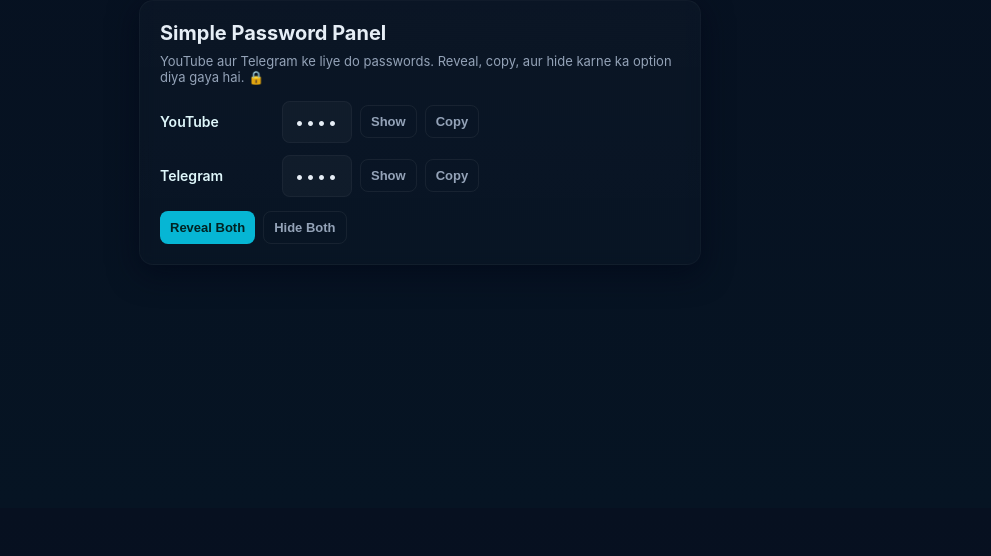
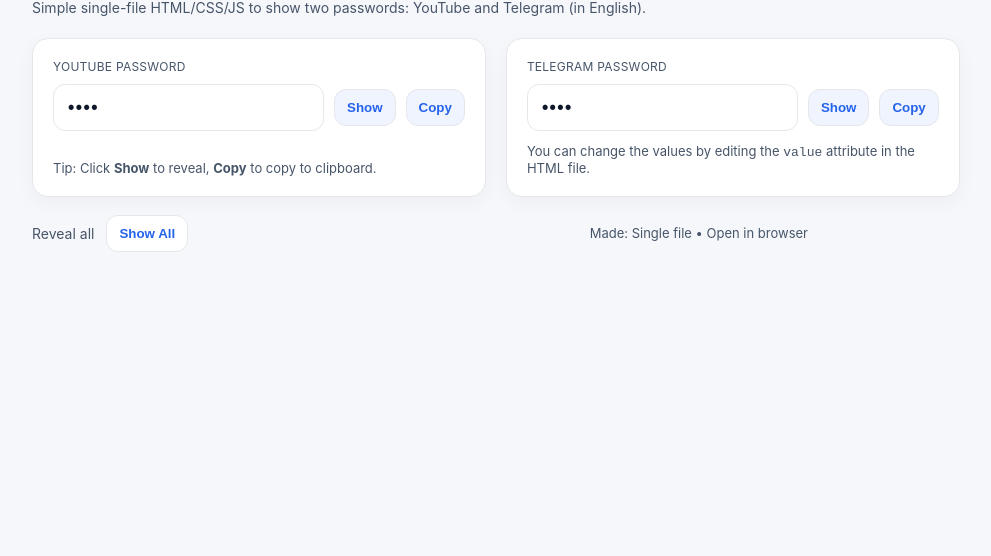
Before and after one commit to Amit2251y/passweb, a plain HTML site: page index.html in a window 1280 px wide. Shown: the part 292-848 px from the top of the page, without its empty margins (220-1211 px from the left). After the commit the page ends 800 px from the top, so only its background shows below. Drawn offline with Linux system fonts and the light colour scheme.

Commit message:
Update index.html

```diff
--- a/index.html
+++ b/index.html
@@ -1,205 +1,150 @@
 <!doctype html>
-<html lang="hi">
+<html lang="en">
 <head>
   <meta charset="utf-8" />
   <meta name="viewport" content="width=device-width,initial-scale=1" />
-  <title>Passwords — Simple</title>
+  <title>Password Display — YouTube & Telegram</title>
   <style>
     :root{
-      --bg:#0f1724;
-      --card:#0b1220;
-      --accent:#06b6d4;
-      --muted:#94a3b8;
-      --glass: rgba(255,255,255,0.03);
-      font-family: Inter, system-ui, -apple-system, "Segoe UI", Roboto, "Helvetica Neue", Arial;
+      --bg:#f6f7fb;        /* page background */
+      --text:#0f172a;      /* primary text */
+      --muted:#475569;     /* secondary text */
+      --card:#ffffff;      /* card bg */
+      --border:#e5e7eb;    /* card border */
+      --accent:#2563eb;    /* primary accent */
+      --accent-weak:#eff4ff; /* light accent bg */
     }
-    html,body{height:100%;margin:0;background:
-      linear-gradient(180deg,#071020 0%, #061423 100%); color:#e6eef6;}
-    .wrap{
-      min-height:100vh;
-      display:flex;
-      align-items:center;
-      justify-content:center;
-      padding:24px;
+    *{box-sizing:border-box}
+    html,body{height:100%}
+    body{
+      font-family:Inter, system-ui, -apple-system, 'Segoe UI', Roboto, 'Helvetica Neue', Arial;
+      margin:0; min-height:100vh; display:flex; align-items:center; justify-content:center;
+      background:var(--bg); color:var(--text);
     }
+    .wrap{width:100%;max-width:840px;padding:32px}
+    header{display:flex;align-items:flex-start;justify-content:space-between;margin-bottom:22px}
+    h1{font-size:24px;line-height:1.2;margin:0 0 6px}
+    p.lead{margin:0;color:var(--muted);font-size:14px}
+    .cards{display:grid;grid-template-columns:1fr 1fr;gap:20px}
     .card{
-      width:100%;
-      max-width:520px;
-      background:linear-gradient(180deg, rgba(255,255,255,0.02), rgba(255,255,255,0.01));
-      border-radius:14px;
-      box-shadow: 0 8px 30px rgba(2,6,23,0.6);
-      padding:20px;
-      border:1px solid rgba(255,255,255,0.03);
-      backdrop-filter: blur(6px);
+      background:var(--card);padding:20px;border-radius:16px;border:1px solid var(--border);
+      box-shadow:0 6px 20px rgba(2,6,23,.04);
+      min-height:116px;display:flex;flex-direction:column;justify-content:space-between
     }
-    h1{margin:0 0 8px 0;font-size:20px;}
-    p.lead{margin:0 0 16px 0;color:var(--muted);font-size:13px;}
-    .row{display:flex;gap:12px;align-items:center;margin-bottom:12px;}
-    .label{
-      flex:0 0 110px;
-      font-weight:600;
-      color:#dff7fb;
-      font-size:14px;
+    .label{font-size:12px;letter-spacing:.02em;color:var(--muted);margin-bottom:10px;text-transform:uppercase}
+    .pw-row{display:flex;gap:10px;align-items:center}
+    .pw{
+      flex:1;padding:12px 14px;border-radius:12px;border:1px solid var(--border);
+      background:#fff;color:var(--text);font-weight:700;font-size:18px;letter-spacing:.08em;
     }
-    .passbox{
-      flex:1;
-      display:flex;
-      gap:8px;
-      align-items:center;
+    .btn{
+      padding:10px 12px;border-radius:12px;border:1px solid var(--border);
+      background:var(--accent-weak);cursor:pointer;color:var(--accent);font-weight:700;
+      transition:transform .08s ease, box-shadow .12s ease, background .12s ease;
     }
-    .field{
-      background:var(--glass);
-      border:1px solid rgba(255,255,255,0.04);
-      padding:10px 12px;
-      border-radius:8px;
-      color:#e6eef6;
-      font-size:16px;
-      letter-spacing:2px;
-      min-width:0;
-      overflow:hidden;
-      text-overflow:ellipsis;
-      white-space:nowrap;
-    }
-    button.btn{
-      background:transparent;
-      border:1px solid rgba(255,255,255,0.06);
-      color:var(--muted);
-      padding:8px 10px;
-      border-radius:8px;
-      cursor:pointer;
-      font-weight:600;
-      font-size:13px;
-    }
-    button.btn.primary{
-      background:var(--accent);
-      color:#022;
-      border:0;
-    }
-    .controls{display:flex;gap:8px;flex-wrap:wrap;margin-top:14px;}
-    .small{font-size:12px;color:var(--muted);}
-    .copy-ok{color:#8ef79f;font-weight:700;margin-left:8px;font-size:13px;}
-    @media (max-width:420px){
-      .label{flex:0 0 90px;font-size:13px;}
-      .field{font-size:15px;padding:8px 10px;}
-    }
+    .btn:hover{transform:translateY(-1px); box-shadow:0 6px 14px rgba(37,99,235,.15)}
+    .btn:active{transform:translateY(0)}
+    .small{font-size:13px;color:var(--muted);margin-top:12px}
+    .reveal-all .btn{background:#fff}
+    @media (max-width:720px){.cards{grid-template-columns:1fr}}
   </style>
 </head>
 <body>
   <div class="wrap">
-    <div class="card" role="region" aria-label="Password panel">
-      <h1>Simple Password Panel</h1>
-      <p class="lead">YouTube aur Telegram ke liye do passwords. Reveal, copy, aur hide karne ka option diya gaya hai. 🔒</p>
+    <header>
+      <div>
+        <h1>Password Display</h1>
+        <p class="lead">Simple single-file HTML/CSS/JS to show two passwords: YouTube and Telegram (in English).</p>
+      </div>
+      <div style="text-align:right">
+        <div class="small">Made for quick use</div>
+      </div>
+    </header>
 
-      <div class="row">
-        <div class="label">YouTube</div>
-        <div class="passbox">
-          <div id="ytField" class="field" aria-live="polite">••••</div>
-          <button class="btn" data-action="toggle" data-target="yt">Show</button>
-          <button class="btn" data-action="copy" data-target="yt">Copy</button>
+    <div class="cards">
+      <div class="card" id="card-youtube">
+        <div>
+          <div class="label">YouTube password</div>
+          <div class="pw-row">
+            <input class="pw" id="pw-youtube" type="password" value="3511" readonly />
+            <button class="btn" data-action="toggle" data-target="pw-youtube">Show</button>
+            <button class="btn" data-action="copy" data-target="pw-youtube">Copy</button>
+          </div>
         </div>
+        <div class="small">Tip: Click <strong>Show</strong> to reveal, <strong>Copy</strong> to copy to clipboard.</div>
       </div>
 
-      <div class="row">
-        <div class="label">Telegram</div>
-        <div class="passbox">
-          <div id="tgField" class="field" aria-live="polite">••••</div>
-          <button class="btn" data-action="toggle" data-target="tg">Show</button>
-          <button class="btn" data-action="copy" data-target="tg">Copy</button>
+      <div class="card" id="card-telegram">
+        <div>
+          <div class="label">Telegram password</div>
+          <div class="pw-row">
+            <input class="pw" id="pw-telegram" type="password" value="4535" readonly />
+            <button class="btn" data-action="toggle" data-target="pw-telegram">Show</button>
+            <button class="btn" data-action="copy" data-target="pw-telegram">Copy</button>
+          </div>
         </div>
+        <div class="small">You can change the values by editing the <code>value</code> attribute in the HTML file.</div>
       </div>
+    </div>
 
-      <div class="controls">
-        <button class="btn primary" id="revealAll">Reveal Both</button>
-        <button class="btn" id="hideAll">Hide Both</button>
-        <div class="small" id="status" aria-live="polite"></div>
+    <div style="display:flex;align-items:center;margin-top:18px">
+      <label style="color:var(--muted);font-size:14px">Reveal all</label>
+      <div class="reveal-all" style="margin-left:12px">
+        <button class="btn" id="revealAll">Show All</button>
       </div>
+      <div style="margin-left:auto;color:var(--muted);font-size:13px">Made: Single file • Open in browser</div>
     </div>
   </div>
 
   <script>
-    // Hardcoded passwords (as requested)
-    const secrets = {
-      yt: '3511',
-      tg: '4535'
-    };
-
-    // Initial state: hidden
-    const state = { yt: false, tg: false };
-
-    // Helpers
-    function updateField(id){
-      const el = document.getElementById(id + 'Field');
-      el.textContent = state[id] ? secrets[id] : '••••';
-    }
-
-    function setStatus(msg, ok=false){
-      const s = document.getElementById('status');
-      s.textContent = msg;
-      s.style.color = ok ? '#8ef79f' : '';
-      // clear after 2.5s
-      if(msg){
-        clearTimeout(s._t);
-        s._t = setTimeout(()=> { s.textContent=''; s.style.color=''; }, 2500);
+    function toggleInput(id, btn){
+      const inp = document.getElementById(id);
+      if(!inp) return;
+      if(inp.type === 'password'){
+        inp.type = 'text';
+        btn.textContent = 'Hide';
+      } else {
+        inp.type = 'password';
+        btn.textContent = 'Show';
       }
     }
 
-    // Wire buttons
+    function copyInput(id, btn){
+      const inp = document.getElementById(id);
+      if(!inp) return;
+      // temporarily enable selection
+      const val = inp.value;
+      navigator.clipboard.writeText(val).then(()=>{
+        const old = btn.textContent;
+        btn.textContent = 'Copied';
+        setTimeout(()=> btn.textContent = old, 900);
+      }).catch(()=>{
+        // fallback
+        const old = btn.textContent;
+        btn.textContent = 'Failed';
+        setTimeout(()=> btn.textContent = old, 900);
+      });
+    }
+
     document.addEventListener('click', function(e){
-      const b = e.target.closest('button');
-      if(!b) return;
-      const action = b.getAttribute('data-action');
-      const target = b.getAttribute('data-target');
-
-      if(action === 'toggle' && target){
-        state[target] = !state[target];
-        updateField(target);
-        b.textContent = state[target] ? 'Hide' : 'Show';
-      } else if(action === 'copy' && target){
-        const text = secrets[target];
-        // try navigator clipboard
-        if(navigator.clipboard && navigator.clipboard.writeText){
-          navigator.clipboard.writeText(text).then(()=>{
-            setStatus('Copied to clipboard ✅', true);
-          }).catch(()=> {
-            // fallback
-            fallbackCopy(text);
-          });
-        } else {
-          fallbackCopy(text);
-        }
-      }
+      const btn = e.target.closest('button[data-action]');
+      if(!btn) return;
+      const action = btn.getAttribute('data-action');
+      const target = btn.getAttribute('data-target');
+      if(action === 'toggle') toggleInput(target, btn);
+      if(action === 'copy') copyInput(target, btn);
     });
 
-    function fallbackCopy(text){
-      const ta = document.createElement('textarea');
-      ta.value = text;
-      ta.style.position='fixed'; ta.style.left='-9999px';
-      document.body.appendChild(ta);
-      ta.select();
-      try {
-        document.execCommand('copy');
-        setStatus('Copied to clipboard ✅', true);
-      } catch(e){
-        setStatus('Copy failed — manually select and copy.', false);
-      }
-      document.body.removeChild(ta);
-    }
-
-    // Reveal/Hide both
-    document.getElementById('revealAll').addEventListener('click', ()=>{
-      state.yt = state.tg = true;
-      updateField('yt'); updateField('tg');
-      // update toggle buttons text
-      document.querySelectorAll('button[data-action="toggle"]').forEach(b=>b.textContent = 'Hide');
+    const revealBtn = document.getElementById('revealAll');
+    let allShown = false;
+    revealBtn.addEventListener('click', function(){
+      const a = document.querySelectorAll('.pw');
+      allShown = !allShown;
+      a.forEach(el=> el.type = allShown ? 'text' : 'password');
+      revealBtn.textContent = allShown ? 'Hide All' : 'Show All';
+      // update individual show buttons text
+      document.querySelectorAll('button[data-action="toggle"]').forEach(b=> b.textContent = allShown ? 'Hide' : 'Show');
     });
-    document.getElementById('hideAll').addEventListener('click', ()=>{
-      state.yt = state.tg = false;
-      updateField('yt'); updateField('tg');
-      document.querySelectorAll('button[data-action="toggle"]').forEach(b=>b.textContent = 'Show');
-    });
-
-    // initial render
-    updateField('yt'); updateField('tg');
   </script>
 </body>
 </html>
```
